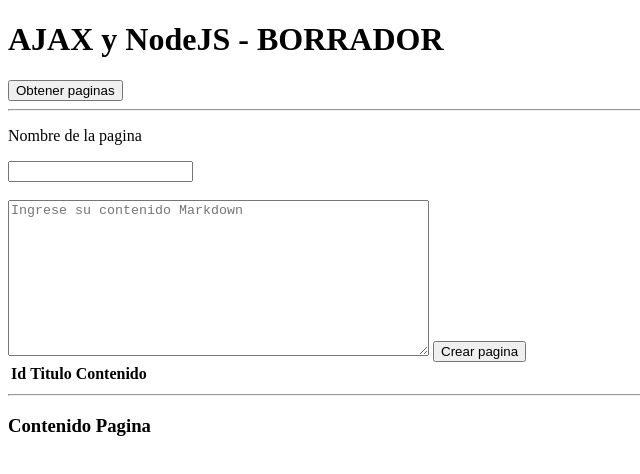
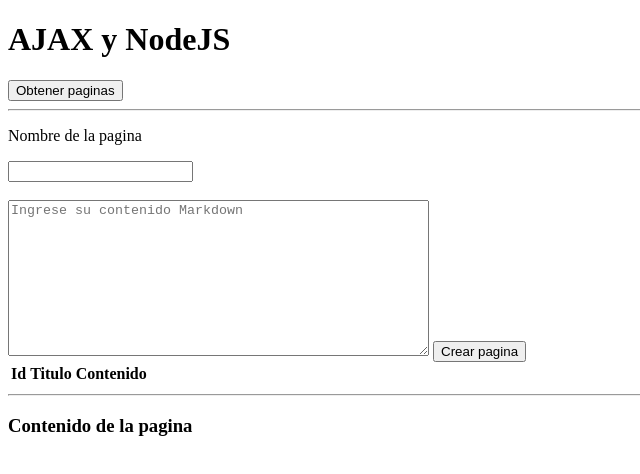
Before and after one commit to Eduard1610/PW2-Lab03-AJAXyNodeJS, a plain HTML site: page public/index.html in a window 1280 px wide. Shown: the whole page, without its empty margins (0-640 px from the left). Drawn offline with Linux system fonts and the light colour scheme.

Commit message:
colocando div en el html y innerHTML en el js

```diff
--- a/public/index.html
+++ b/public/index.html
@@ -4,10 +4,10 @@
     <meta charset="UTF-8">
     <meta http-equiv="X-UA-Compatible" content="IE=edge">
     <meta name="viewport" content="width=device-width, initial-scale=1.0">
-    <title>Document</title>
+    <title>AJAX y NodeJS</title>
 </head>
 <body>
-    <h1>AJAX y NodeJS - BORRADOR</h1>
+    <h1>AJAX y NodeJS</h1>
         <button id="getPages">Obtener paginas</button>
         <hr>
         <p>Nombre de la pagina</p>
@@ -32,12 +32,11 @@
         </table>
 
         <hr>
-        <div class="content-page">
-            <h3>Contenido Pagina</h3>
-            <h2 id = "titulo"></h2>
-            <p id = "contenido"></p>
-        </div>
+	<h3>Contenido de la pagina</h3>
+        <div id="content-page">
+        	<!-- Contenido html que se insertará -->
+	</div>
 
-        <script src="index.js"></script>
+	<script src="index.js"></script>
 </body>
 </html>
--- a/public/index.js
+++ b/public/index.js
@@ -90,8 +90,7 @@
     console.log(registros);
     registros.forEach( registro =>{
         if(registro.id ==  id){
-            document.getElementById("titulo").innerHTML = registro.name;
-            document.getElementById("contenido").innerHTML = registro.content;
+            document.getElementById("content-page").innerHTML = registro.name + registro.content;
             return;
         }
     })
```
